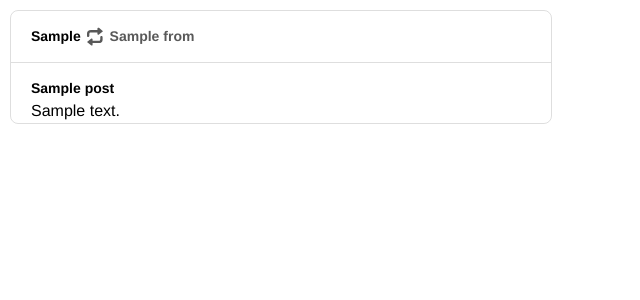
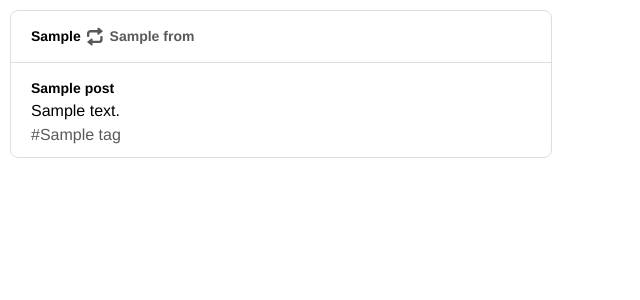
Before and after one commit to knuxify/fxtumblr, a Python web app: template fxtumblr/templates/render.html in a window 1280 px wide. Shown: the top 300 px of the page, without its empty margins (0-640 px from the left). Run offline with Jinja, Linux system fonts and the light colour scheme; the template is opened without the code that fills it: most values are stand-ins (such as "Sample title", 1, 10 or a date in 2020).

Commit message:
display tags in render

```diff
--- a/fxtumblr/render.py
+++ b/fxtumblr/render.py
@@ -44,7 +44,8 @@ if config['renders_enable']:
 
         with tempfile.NamedTemporaryFile(suffix='.html') as target_html:
             target_html.write(bytes(await render_template('render.html',
-                trail=trail, fxtumblr_path=FXTUMBLR_PATH, reblog_info=reblog_info),
+                trail=trail, fxtumblr_path=FXTUMBLR_PATH,
+                reblog_info=reblog_info, tags=post['tags']),
                 'utf-8'))
 
             page = await browser.newPage()
--- a/fxtumblr/templates/render.html
+++ b/fxtumblr/templates/render.html
@@ -83,6 +83,9 @@
 
 		.post-content > p { margin-top: 15px; margin-bottom: 15px; }
 
+		.tags { padding-left: 20px; padding-right: 20px; padding-bottom: 10px; }
+		.tag { color: rgba(0, 0, 0, .65); }
+
 	</style>
 </head>
 <body>
@@ -107,6 +110,10 @@
 		</div>
 	</div>
 	{% endfor %}
-
+	<div class="tags">
+	{% for tag in tags %}
+		<span class="tag">#{{tag}}</span>
+	{% endfor %}
+	</div>
 </body>
 </html>
```
